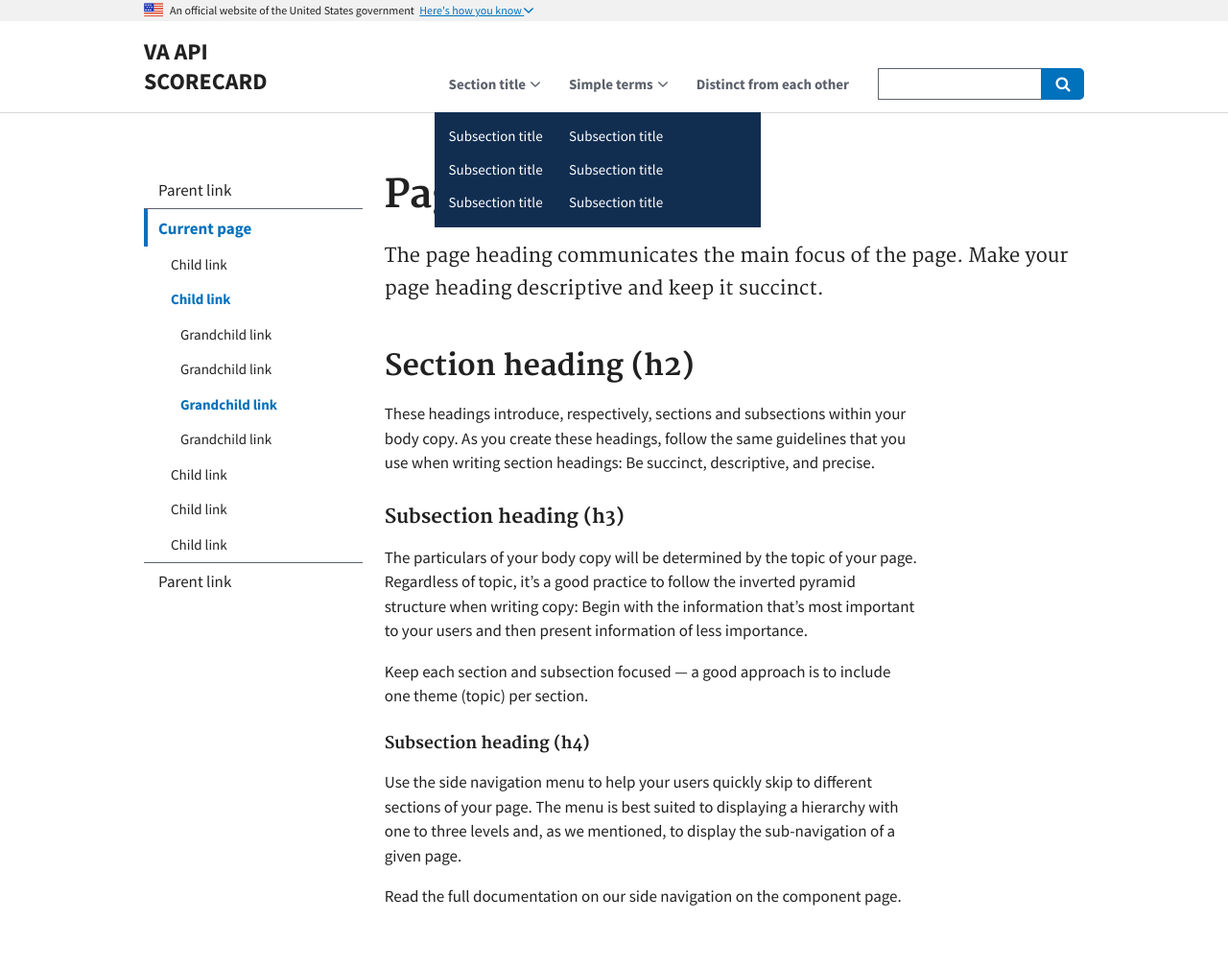
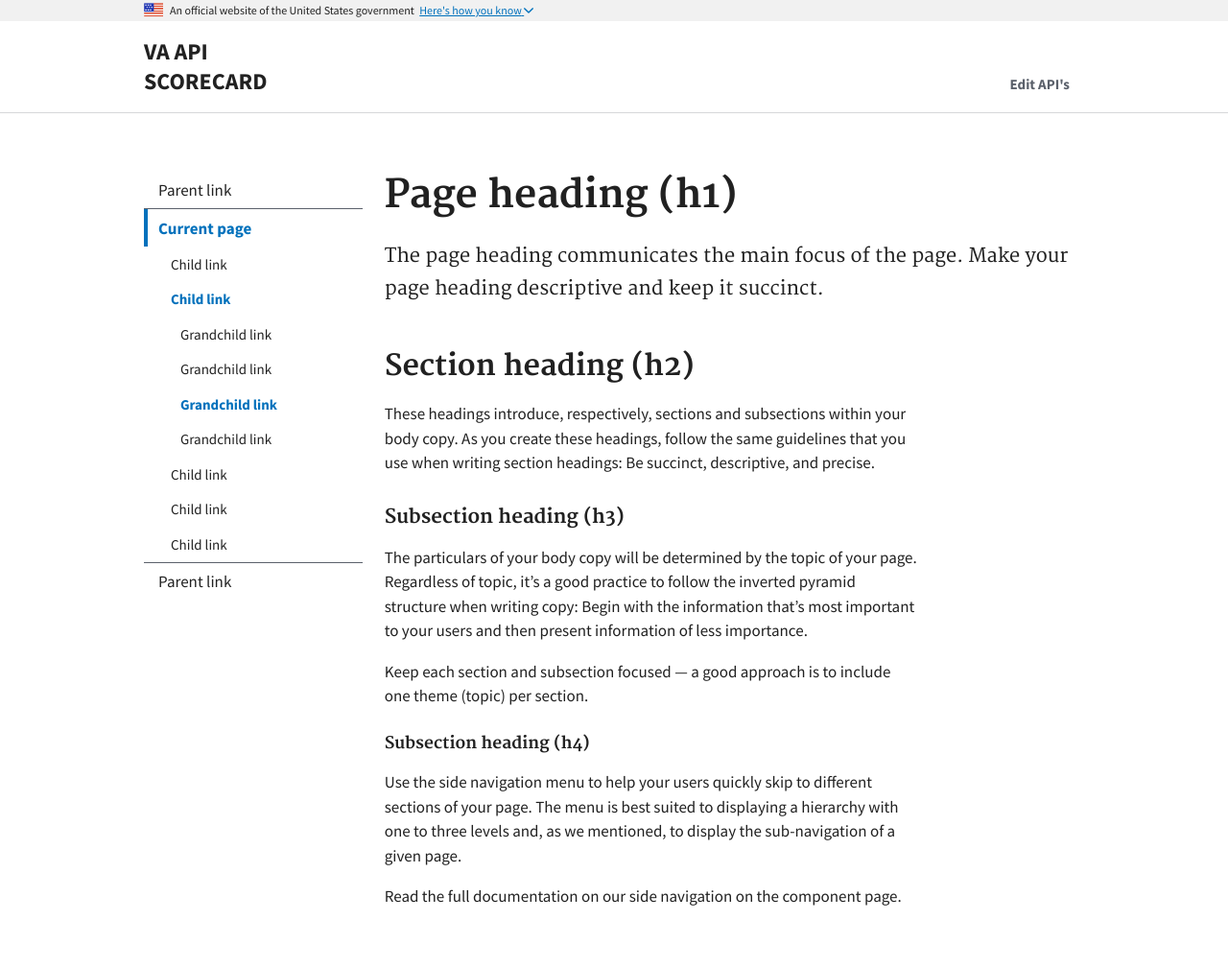
Before and after one commit to department-of-veterans-affairs/va-api-scorecard, a Jekyll site: the page built from index.md, in a window 1280 px wide. Shown: the whole page at 96% size. Built offline with Jekyll 4.4.1, drawn with Linux system fonts in a browser that asks for light colours; a script that is not in the unit is left out.

Commit message:
removed extra links from header

```diff
--- a/_includes/header.html
+++ b/_includes/header.html
@@ -12,34 +12,17 @@
       </div>
       <button class="usa-menu-btn">Menu</button>
     </div>
-
     <nav role="navigation" class="usa-nav">
       <button class="usa-nav-close">
       <img src="{{"/assets/img/close.svg" | relative_url}}" alt="close">
       </button>
       <ul class="usa-nav-primary usa-accordion">
-      <li>
-        <button class="usa-accordion-button usa-nav-link" aria-expanded="false" aria-controls="basic-nav-section-one">
-          <span>Section title</span>
-        </button>
-    <ul id="basic-nav-section-one" class="usa-nav-submenu"><li>
-              <a href="#">Subsection title</a>
-            </li><li>
-              <a href="#">Subsection title</a>
-            </li><li>
-              <a href="#">Subsection title</a>
-            </li></ul></li><li><button class="usa-accordion-button usa-nav-link" aria-expanded="false" aria-controls="basic-nav-section-two">
-      <span>Simple terms</span>
-    </button>
-    <ul id="basic-nav-section-two" class="usa-nav-submenu"><li>
-              <a href="#">Subsection title</a>
-            </li><li>
-              <a href="#">Subsection title</a>
-            </li><li>
-              <a href="#">Subsection title</a>
-            </li></ul></li><li><a class="usa-nav-link" href="javascript:void(0)">
-      <span>Distinct from each other</span>
-    </a></li></ul><form class="usa-search usa-search-small ">
+        <li><a class="usa-nav-link" href="{{ "/edit" | relative_url }}">
+          <span>Edit API's</span>
+          </a>
+        </li>
+      </ul>
+      <!-- <form class="usa-search usa-search-small ">
         <div role="search">
           <label class="usa-sr-only" for="basic-search-field-small">Search small</label>
           <input id="basic-search-field-small" type="search" name="search">
@@ -47,9 +30,7 @@
           <span class="usa-sr-only">Search</span>
           </button>
         </div>
-</form>
-
-
+      </form> -->
     </nav>
   </div>
 </header>
```
Lines whose indentation alone changed are shown as unchanged.
